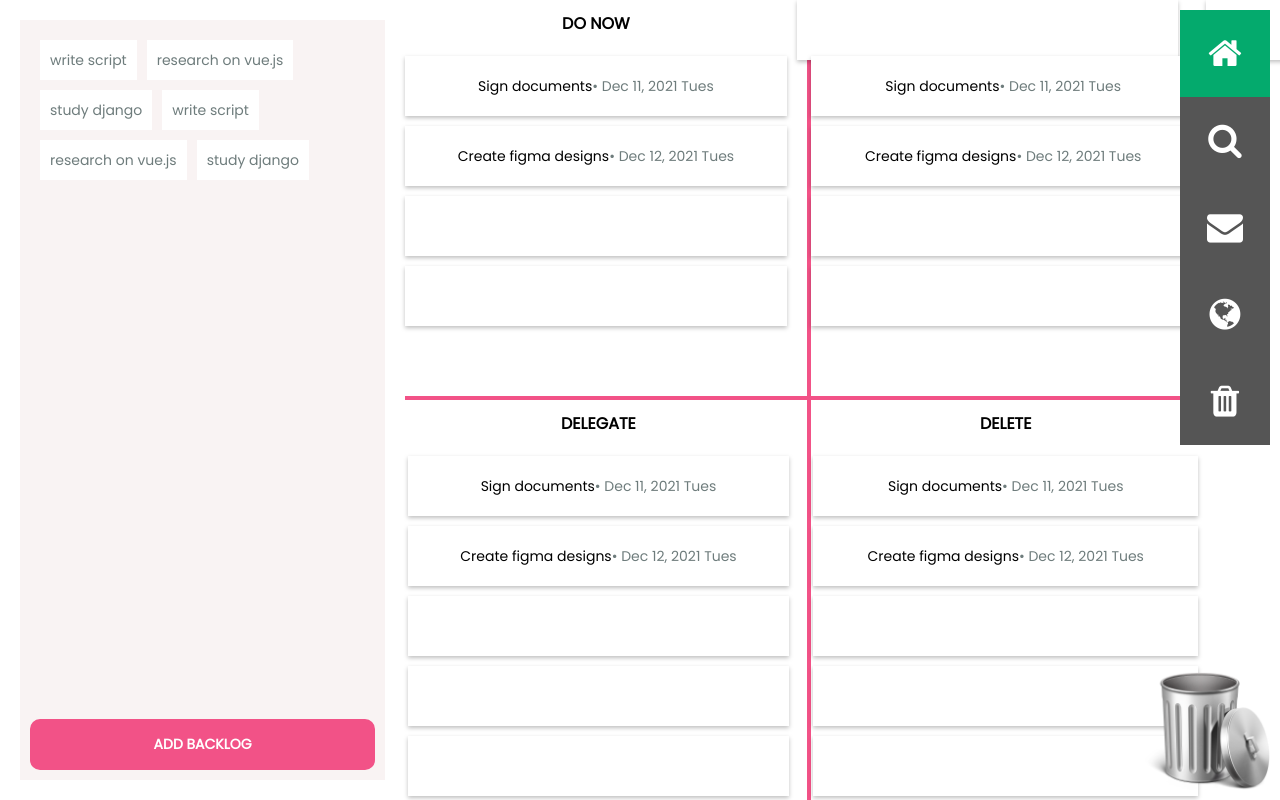
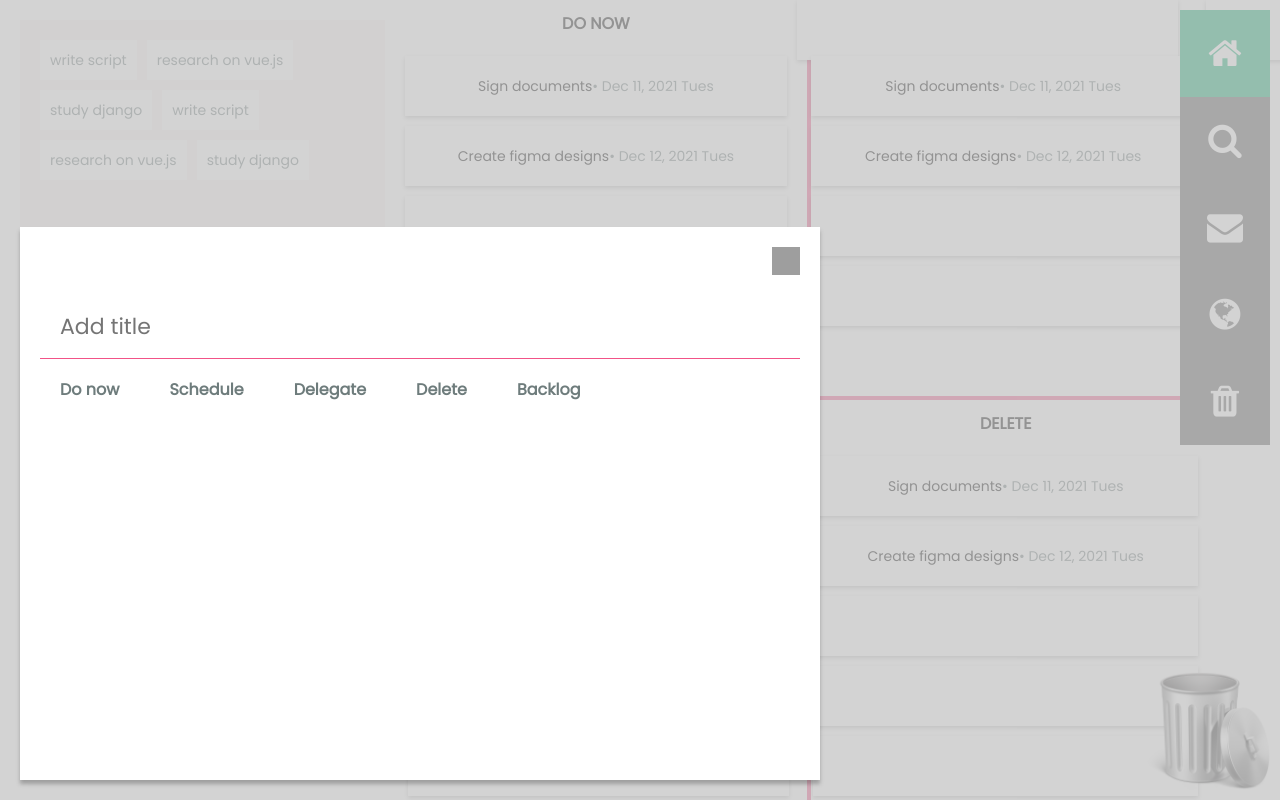
Before and after one commit to pama-arniel/eisenhower-matrix, a Vue app: page / in a window 1280 px wide. Both pictures are taken after a click on the element "ADD BACKLOG". Shown: the top 800 px of the page. Built offline with nearby package versions, Linux system fonts and the light colour scheme; grey boxes are pictures that could not be loaded.

Commit message:
Implement the show modal action (modal design is still halfway through)

```diff
--- a/src/assets/base.css
+++ b/src/assets/base.css
@@ -4,7 +4,10 @@
   --base-black: #000000;
   --base-light-pink: #f9f3f3;
   --base-dark-pink: #f25287;
+  --base-transparent-pink: rgba(242, 82, 135, 0.2);
   --base-gray: #6e7c7c;
+  --base-gray-2: #e5e5e5;
+  --base-modal-background: rgba(196, 196, 196, 0.75);
 }
 
 * {
@@ -49,6 +52,22 @@
   font-size: 14px;
   font-style: normal;
   font-weight: 400;
+  line-height: normal;
+}
+
+.Edit-Note-Title {
+  color: var(--base-black);
+  font-size: 22px;
+  font-style: normal;
+  font-weight: 400;
+  line-height: normal;
+}
+
+.Edit-Note-Status {
+  color: var(--base-gray);
+  font-size: 16px;
+  font-style: normal;
+  font-weight: 600;
   line-height: normal;
 }
 
--- a/src/components/HomeScreen.vue
+++ b/src/components/HomeScreen.vue
@@ -1,5 +1,18 @@
 <script setup>
 import NotesSection from './NotesSection.vue'
+import { ref } from 'vue'
+
+const showModal = ref(false)
+const noteTitle = ref('')
+const currentChosenStatus = ref('')
+
+const chooseStatus = (chosenStatusName) => {
+  if (currentChosenStatus.value == '' || currentChosenStatus.value != chosenStatusName) {
+    currentChosenStatus.value = chosenStatusName
+  } else {
+    currentChosenStatus.value = ''
+  }
+}
 
 const allData = [
   {
@@ -77,7 +90,17 @@ const allData = [
           <span class="Note-Text backlog">research on vue.js</span>
           <span class="Note-Text backlog">study django</span>
         </div>
-        <div class="Button">ADD BACKLOG</div>
+        <div
+          class="Button"
+          @click="
+            () => {
+              console.log('show modal')
+              showModal = !showModal
+            }
+          "
+        >
+          ADD BACKLOG
+        </div>
       </div>
     </div>
     <div class="page-section main-area grid-section">
@@ -96,6 +119,67 @@ const allData = [
     <a href="#"><i class="fa fa-envelope"></i></a>
     <a href="#"><i class="fa fa-globe"></i></a>
     <a href="#"><i class="fa fa-trash"></i></a>
+  </div>
+  <div class="add-backlog-modal" v-if="showModal">
+    <div class="section-to-be-edited">
+      <img
+        alt="close icon"
+        class="close-icon"
+        src="@/assets/x-icon.png"
+        width="125"
+        height="125"
+        @click="
+          () => {
+            showModal = false
+          }
+        "
+      />
+      <div class="modal-fields">
+        <input
+          v-model="noteTitle"
+          class="note-title Edit-Note-Title"
+          placeholder="Add title"
+          type="text"
+        />
+        <div class="status-section">
+          <div
+            class="note-status Edit-Note-Status"
+            :class="{ chosen: currentChosenStatus == 'Do now' }"
+            @click="chooseStatus('Do now')"
+          >
+            Do now
+          </div>
+          <div
+            class="note-status Edit-Note-Status"
+            :class="{ chosen: currentChosenStatus == 'Schedule' }"
+            @click="chooseStatus('Schedule')"
+          >
+            Schedule
+          </div>
+          <div
+            class="note-status Edit-Note-Status"
+            :class="{ chosen: currentChosenStatus == 'Delegate' }"
+            @click="chooseStatus('Delegate')"
+          >
+            Delegate
+          </div>
+          <div
+            class="note-status Edit-Note-Status"
+            :class="{ chosen: currentChosenStatus == 'Delete' }"
+            @click="chooseStatus('Delete')"
+          >
+            Delete
+          </div>
+          <div
+            class="note-status Edit-Note-Status"
+            :class="{ chosen: currentChosenStatus == 'Backlog' }"
+            @click="chooseStatus('Backlog')"
+          >
+            Backlog
+          </div>
+        </div>
+      </div>
+    </div>
   </div>
 </template>
 
@@ -188,6 +272,68 @@ const allData = [
   }
 }
 
+.add-backlog-modal {
+  background: var(--base-modal-background);
+  height: 100%;
+  width: 100%;
+  position: absolute;
+  z-index: 1000;
+
+  .section-to-be-edited {
+    width: 800px;
+    height: 553px;
+    background: var(--base-white);
+    box-shadow: 0px 4px 4px 0px rgba(0, 0, 0, 0.25);
+    position: absolute;
+    bottom: 20px;
+    left: 20px;
+
+    .close-icon {
+      width: 28px;
+      height: 28px;
+      position: absolute;
+      top: 20px;
+      right: 20px;
+      cursor: pointer;
+    }
+
+    .modal-fields {
+      margin: 60px 20px 20px 20px;
+
+      input.note-title {
+        width: 100%;
+        padding: 15px 20px;
+        margin: 8px 0;
+        border: none;
+        border-bottom: 0.5px solid var(--base-dark-pink);
+        -webkit-transition: 0.2s;
+      }
+
+      input.note-title:focus {
+        outline: none !important;
+        border: 3px solid var(--base-light-pink);
+      }
+
+      .status-section {
+        display: flex;
+        flex-direction: row;
+        gap: 10px;
+
+        .note-status {
+          cursor: pointer;
+          border-radius: 10px;
+          padding: 10px 20px;
+        }
+
+        .chosen {
+          color: var(--base-dark-pink);
+          background: var(--base-transparent-pink);
+        }
+      }
+    }
+  }
+}
+
 /* Responsive layout - when the screen is less than 600px wide */
 @media screen and (max-width: 600px) {
   .home-page {
```
